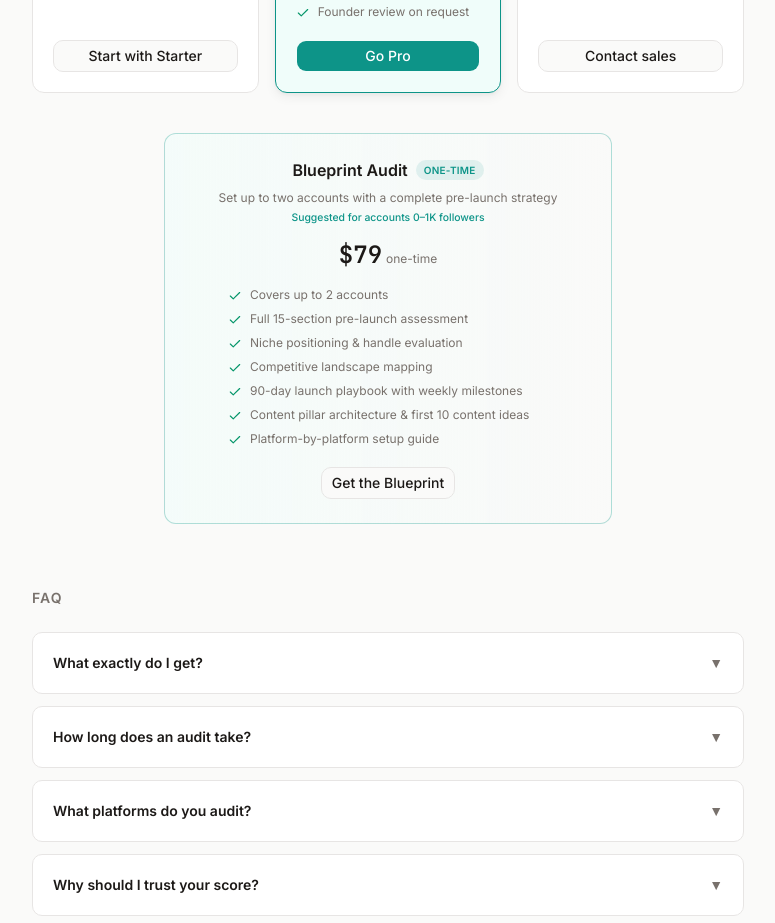
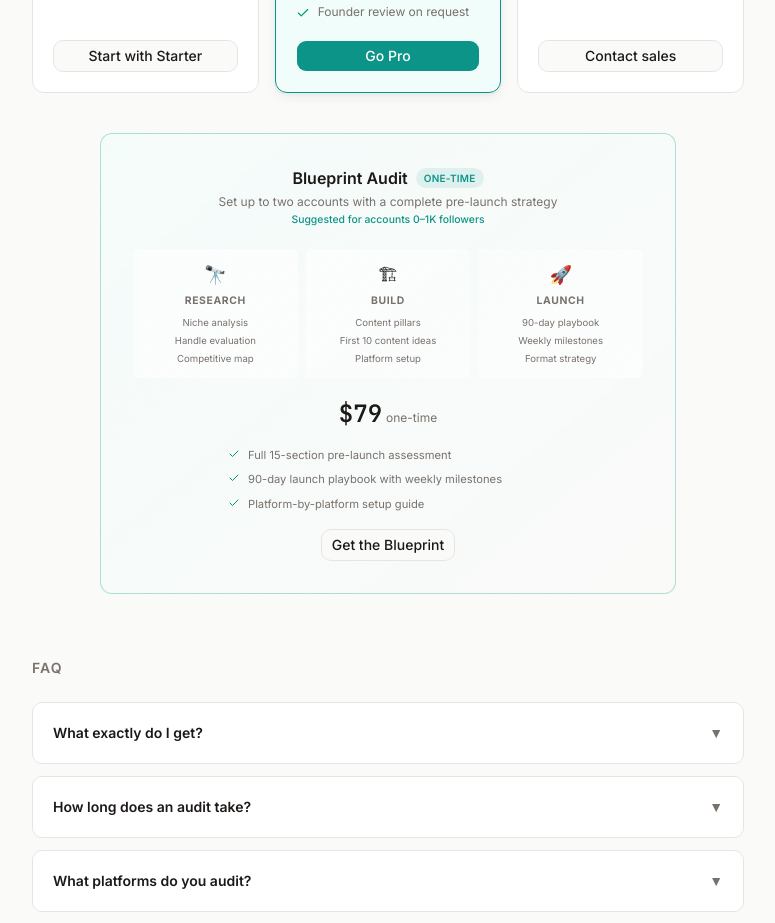
Before and after one commit to ashesh8500/auditlayer, a Next.js app in the folder web/: page / in a window 1280 px wide. Shown: the part 3380-4303 px from the top of the page, without its empty margins (252-1027 px from the left). Built offline with nearby package versions, Linux system fonts and the light colour scheme; no server answers.

Commit message:
fix: restore 3-column Blueprint layout with Research/Build/Launch phases

```diff
--- a/web/src/app/page.tsx
+++ b/web/src/app/page.tsx
@@ -654,38 +654,56 @@ export default async function Home() {
 
         {/* ── 6. Blueprint Audit ── */}
         <section className="mt-10">
-          <div className="mx-auto max-w-md rounded-[calc(var(--radius)+2px)] border border-[color:var(--accent)]/30 bg-gradient-to-r from-[color:var(--accent-muted)]/60 to-transparent p-6 text-center">
+          <div className="mx-auto max-w-xl rounded-[calc(var(--radius)+2px)] border border-[color:var(--accent)]/30 bg-gradient-to-br from-[color:var(--accent-muted)]/60 to-transparent p-6 sm:p-8">
             <div className="flex items-center justify-center gap-2">
               <h3 className="text-base font-semibold">Blueprint Audit</h3>
               <span className="rounded-full bg-[color:var(--accent)]/10 px-2 py-0.5 text-[10px] font-semibold uppercase tracking-wide text-[color:var(--accent)]">One-time</span>
             </div>
-            <p className="mt-2 text-xs text-muted-foreground">Set up to two accounts with a complete pre-launch strategy</p>
-            <p className="mt-1 text-[0.65rem] font-medium text-[color:var(--accent)]">Suggested for accounts 0–1K followers</p>
-            <div className="mt-3 flex items-baseline justify-center gap-1">
+            <p className="mt-1 text-center text-xs text-muted-foreground">Set up to two accounts with a complete pre-launch strategy</p>
+            <p className="mt-0.5 text-center text-[0.65rem] font-medium text-[color:var(--accent)]">Suggested for accounts 0–1K followers</p>
+
+            {/* 3-column phase layout */}
+            <div className="mt-5 grid grid-cols-3 gap-2">
+              {[
+                { icon: "🔭", phase: "Research", items: ["Niche analysis", "Handle evaluation", "Competitive map"] },
+                { icon: "🏗", phase: "Build", items: ["Content pillars", "First 10 content ideas", "Platform setup"] },
+                { icon: "🚀", phase: "Launch", items: ["90-day playbook", "Weekly milestones", "Format strategy"] },
+              ].map((col) => (
+                <div key={col.phase} className="rounded-[var(--radius-sm)] bg-white/50 p-3 text-center">
+                  <span className="text-lg">{col.icon}</span>
+                  <p className="mt-1 text-[0.65rem] font-bold uppercase tracking-[0.06em] text-muted-foreground">{col.phase}</p>
+                  <ul className="mt-1.5 space-y-0.5">
+                    {col.items.map((item) => (
+                      <li key={item} className="text-[0.6rem] text-muted-foreground">{item}</li>
+                    ))}
+                  </ul>
+                </div>
+              ))}
+            </div>
+
+            <div className="mt-5 flex items-baseline justify-center gap-1">
               <span className="font-mono text-2xl font-semibold">$79</span>
               <span className="text-xs text-muted-foreground">one-time</span>
             </div>
-            <ul className="mx-auto mt-4 max-w-xs space-y-2 text-left">
+            <ul className="mx-auto mt-4 max-w-xs space-y-1.5 text-left">
               {[
-                "Covers up to 2 accounts",
                 "Full 15-section pre-launch assessment",
-                "Niche positioning & handle evaluation",
-                "Competitive landscape mapping",
                 "90-day launch playbook with weekly milestones",
-                "Content pillar architecture & first 10 content ideas",
                 "Platform-by-platform setup guide",
               ].map((f) => (
-                <li key={f} className="flex items-start gap-2 text-xs text-muted-foreground">
-                  <Check className="mt-0.5 size-3.5 shrink-0 text-[color:var(--green)]" />
+                <li key={f} className="flex items-start gap-2 text-[0.7rem] text-muted-foreground">
+                  <Check className="mt-0.5 size-3 shrink-0 text-[color:var(--green)]" />
                   {f}
                 </li>
               ))}
             </ul>
-            <Link href={primaryHref} className="mt-5 inline-block">
-              <Button variant="outline" className="font-medium">
-                Get the Blueprint
-              </Button>
-            </Link>
+            <div className="mt-4 text-center">
+              <Link href={primaryHref}>
+                <Button variant="outline" className="font-medium">
+                  Get the Blueprint
+                </Button>
+              </Link>
+            </div>
           </div>
         </section>
 
```
